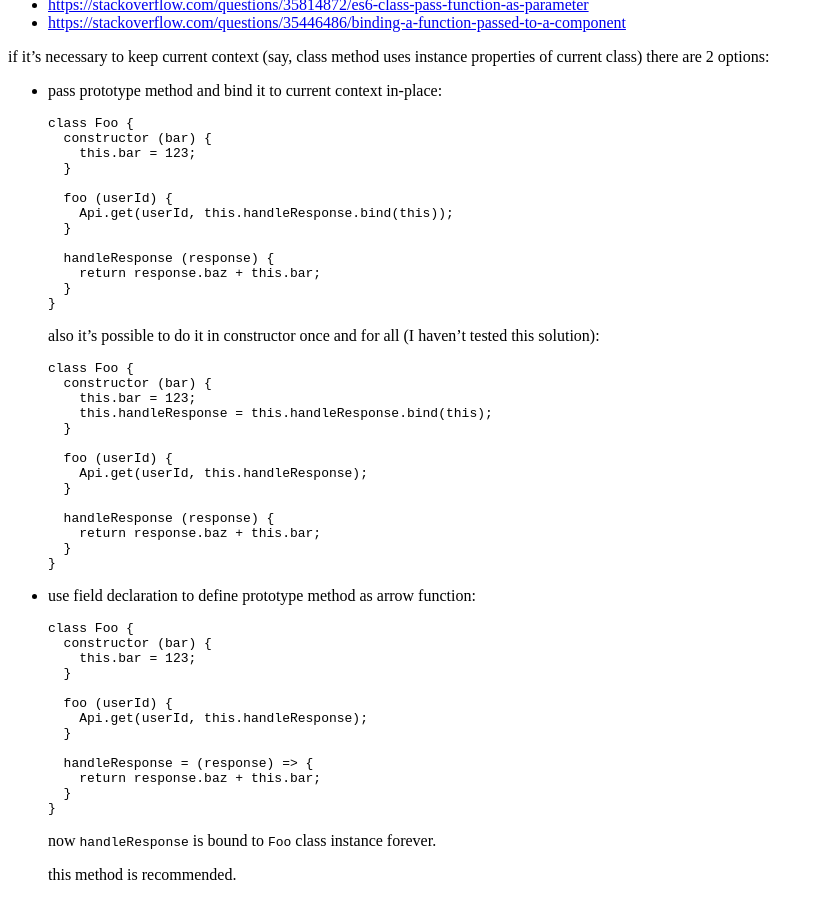
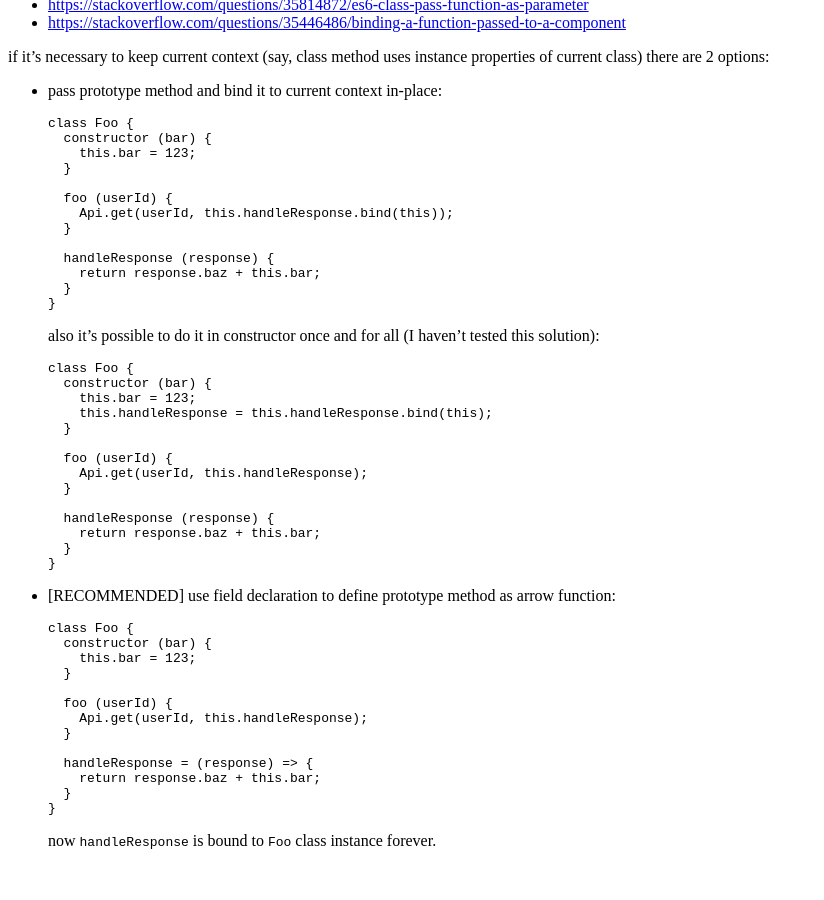
Before and after one commit to tap349/tap349.github.io, a Jekyll site: the page built from _posts/2017-06-02-javascript-es6+.md, in a window 1280 px wide and 900 px high, scrolled down 1091 px. Shown: the whole window, without its empty margins (0-824 px from the left). Built offline with Jekyll 4.4.1, drawn with Linux system fonts in a browser that asks for light colours; after the commit the page ends 1957 px from its top, so only the background shows below that; some of the changed lines change nothing that is shown.

Commit message:
update 2017-07-04_20:26:44

````diff
--- a/_posts/2017-06-02-javascript-es6+.md
+++ b/_posts/2017-06-02-javascript-es6+.md
@@ -107,7 +107,7 @@ instance properties of current class) there are 2 options:
   }
   ```
 
-- use field declaration to define prototype method as arrow function:
+- [RECOMMENDED] use field declaration to define prototype method as arrow function:
 
   ```javascript
   class Foo {
@@ -126,5 +126,3 @@ instance properties of current class) there are 2 options:
   ```
 
   now `handleResponse` is bound to `Foo` class instance forever.
-
-  this method is recommended.
````
